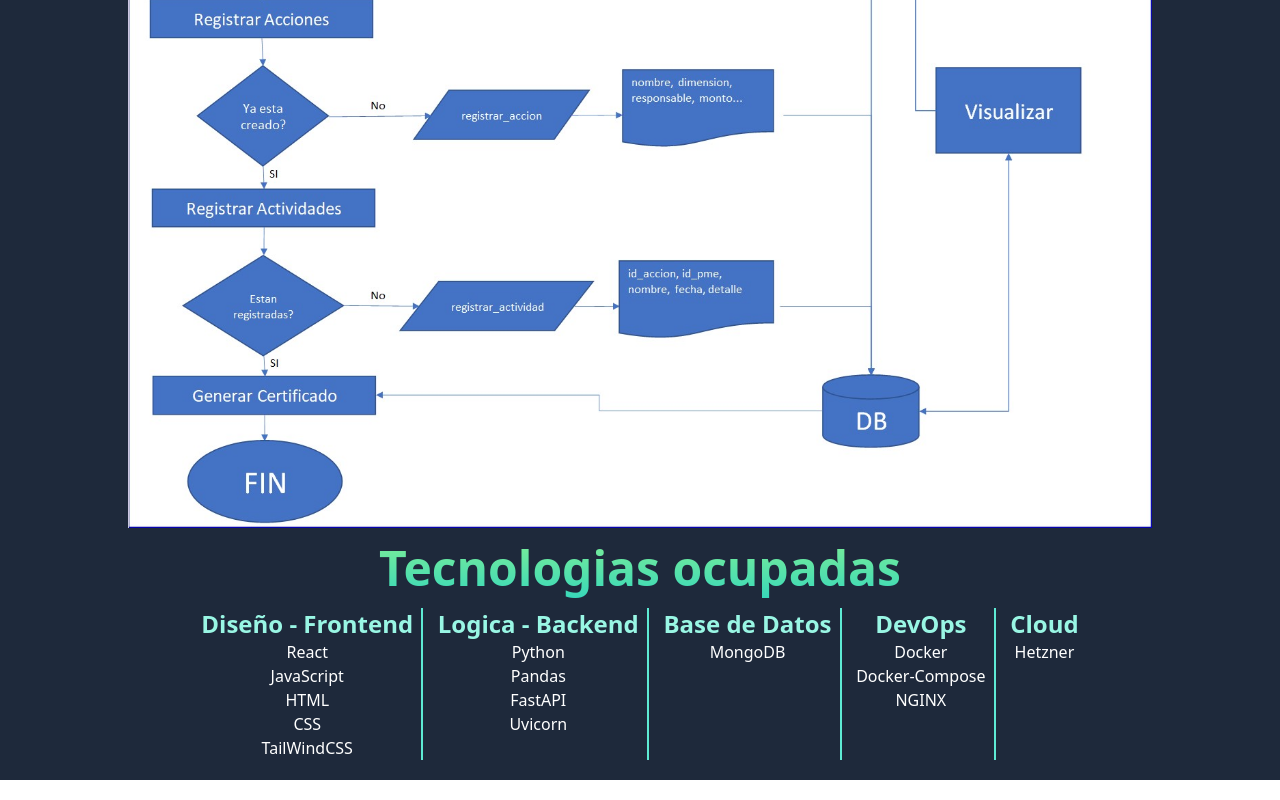
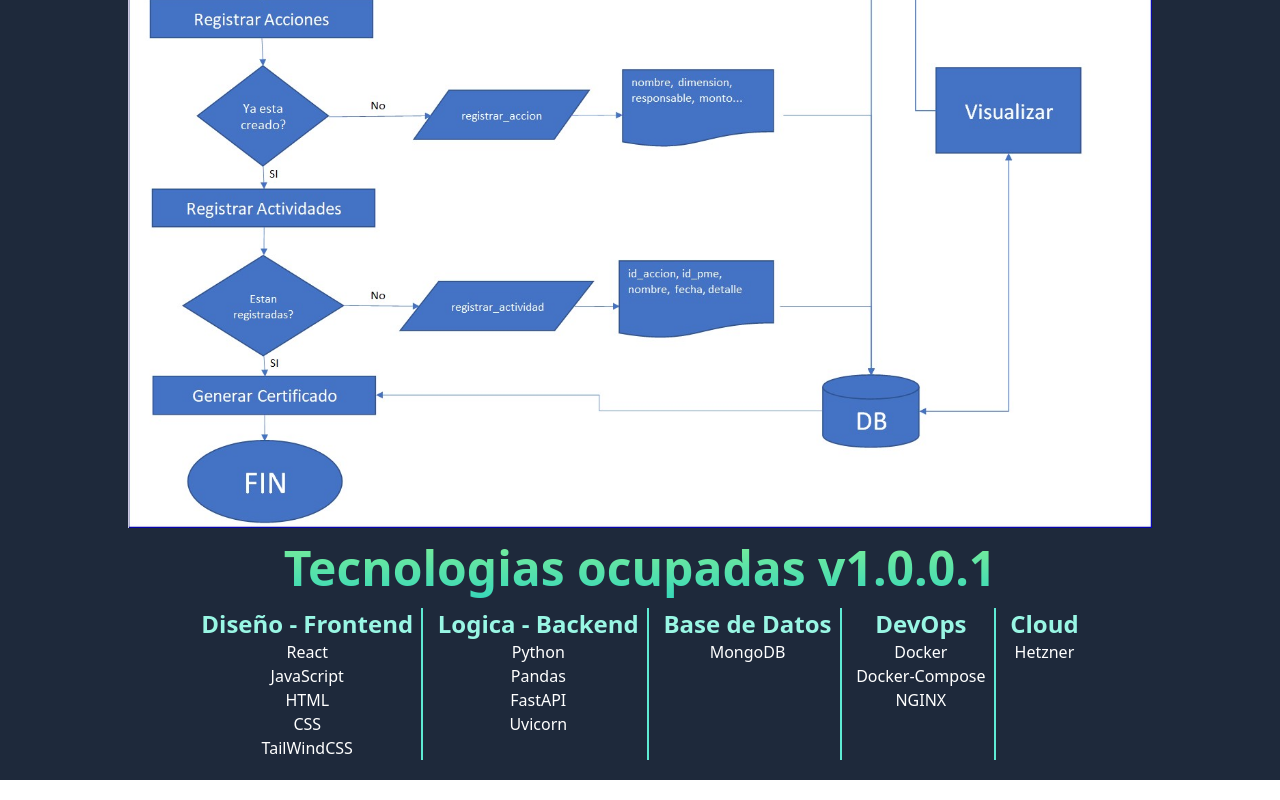
Before and after one commit to DiegoLuQ/frontend_pme, a React (Vite) app: page / in a window 1280 px wide. Shown: the part 735-1535 px from the top of the page. Built offline with nearby package versions, Linux system fonts and the light colour scheme.

Commit message:
agregando version

```diff
--- a/src/components/webpages/Home.jsx
+++ b/src/components/webpages/Home.jsx
@@ -19,7 +19,7 @@ export const Home = () => {
         <img src={flujo} alt="" width="80%" />
       </div>
       <p className="font-bold text-3xl md:text-5xl text-center  py-4 text-transparent bg-clip-text bg-gradient-to-t from-teal-400 to-[#89f291]">
-        Tecnologias ocupadas
+        Tecnologias ocupadas v1.0.0.1
       </p>
       <div className="max-w-[900px] m-auto">
         <div className="flex flex-col md:flex  md:flex-row md:justify-around">
```
Also changed, not shown: 3 other files (tests, documents, lock files or other folders).
